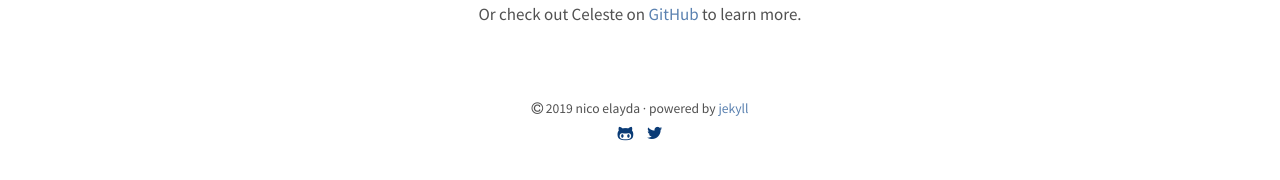
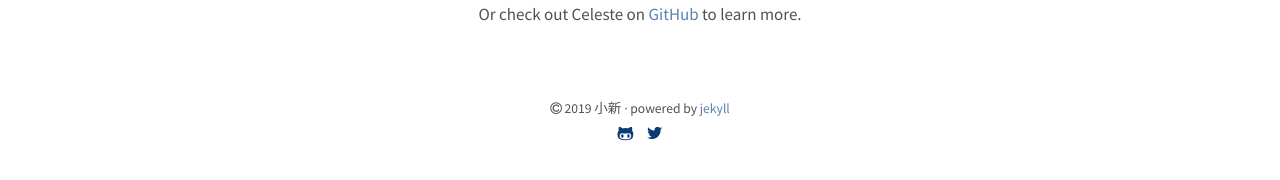
Before and after one commit to xsdai3/xsdai3.github.io, a Jekyll site: the page built from index.html, in a window 1280 px wide. Shown: the part 390-570 px from the top of the page. Built offline with Jekyll 4.4.1, drawn with Linux system fonts in a browser that asks for light colours.

Commit message:
Update _config.yml

```diff
--- a/_config.yml
+++ b/_config.yml
@@ -1,5 +1,5 @@
-title:               Celeste
-url:                 https://nicoelayda.github.io
+title:               新生代
+url:                 https://xsdai.github.io
 baseurl:             ""
 
 markdown:            kramdown
@@ -16,9 +16,8 @@
   style:             :compressed
 
 author:
-  name:              Nico Elayda
-  url:               nicoelayda.github.io
-  email:             nico@elayda.com
+  name:              小新
+  email:             xinsheng.dai@yandex.com
 
 plugins:
   - jekyll-coffeescript
```
